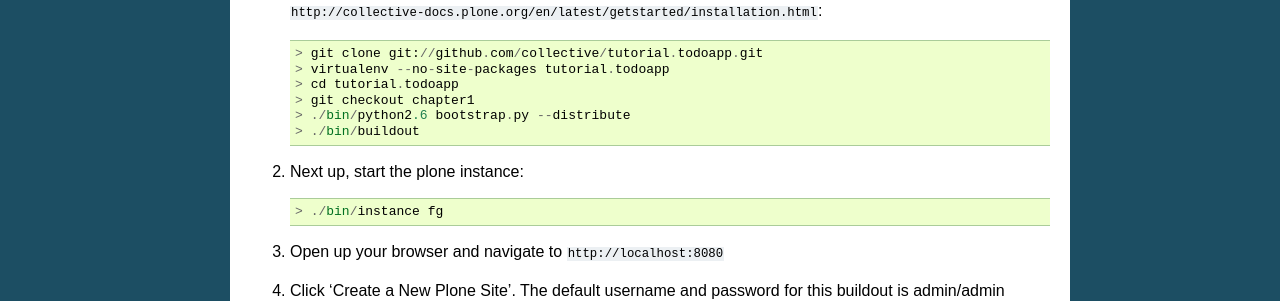
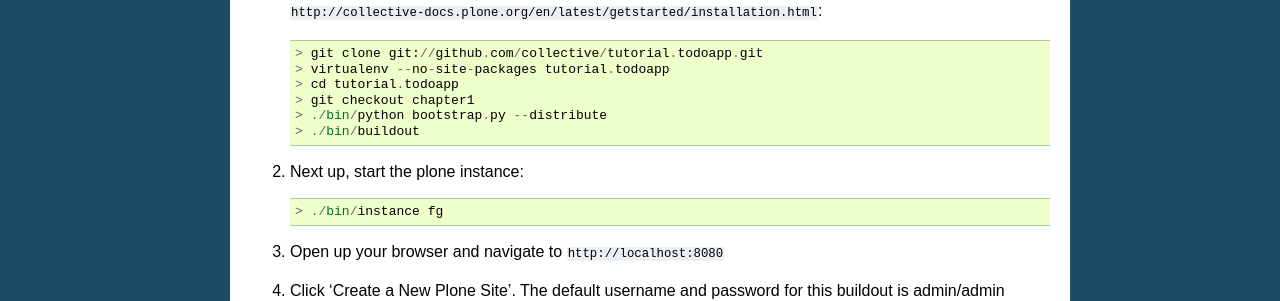
Before and after one commit to collective/tutorial.todoapp, a Sphinx documentation site: the page built from docs/chapter_0.rst, in a window 1280 px wide. Shown: the part 480-781 px from the top of the page. Built offline with Sphinx 7.4.7, drawn with Linux system fonts in a browser that asks for light colours.

Commit message:
Update docs/chapter_0.rst
changed ./bin/python2.6 bootstrap.py --distribute to ./bin/python bootstrap.py --distribute
This is so that for beginners it will work irrespective of whether they are in 2.6 or 2.7 environment

```diff
--- a/docs/chapter_0.rst
+++ b/docs/chapter_0.rst
@@ -29,7 +29,7 @@
     > virtualenv --no-site-packages tutorial.todoapp
     > cd tutorial.todoapp
     > git checkout chapter1
-    > ./bin/python2.6 bootstrap.py --distribute
+    > ./bin/python bootstrap.py --distribute
     > ./bin/buildout
 
 #. Next up, start the plone instance::
```
